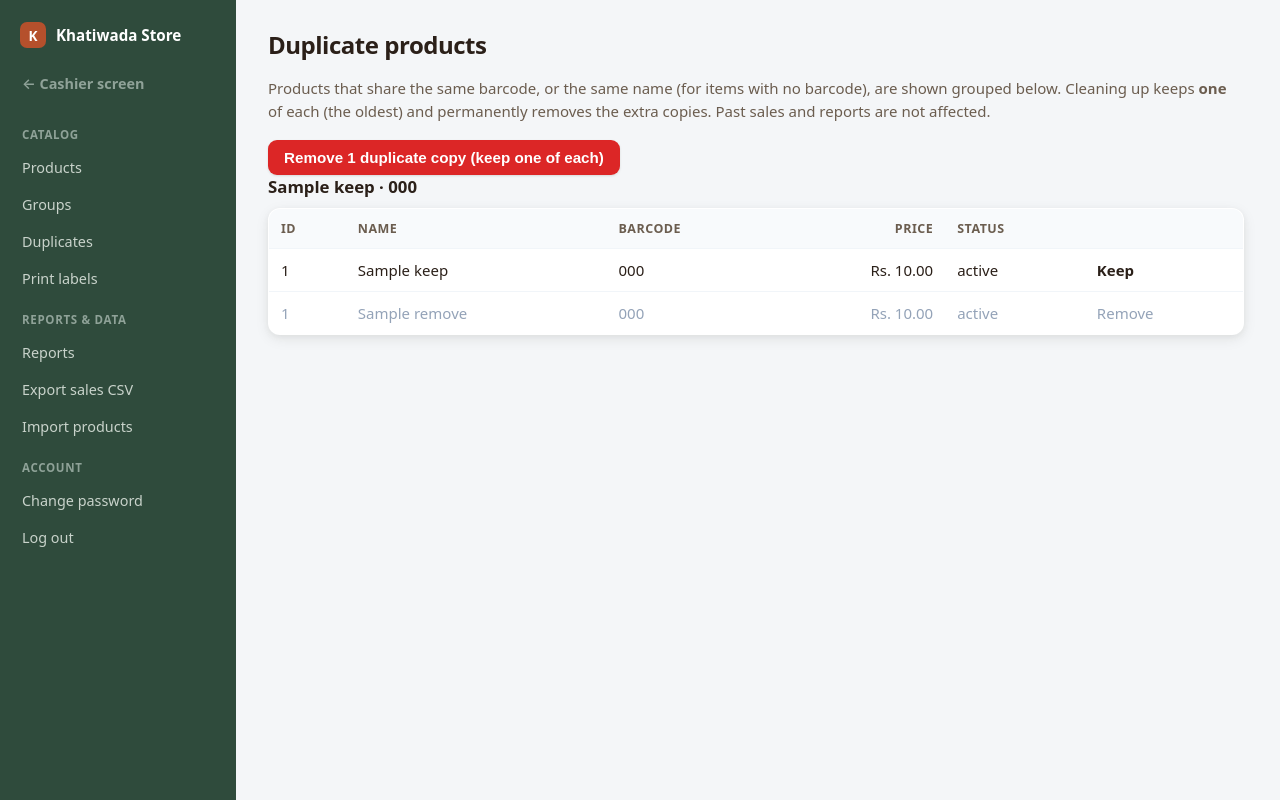
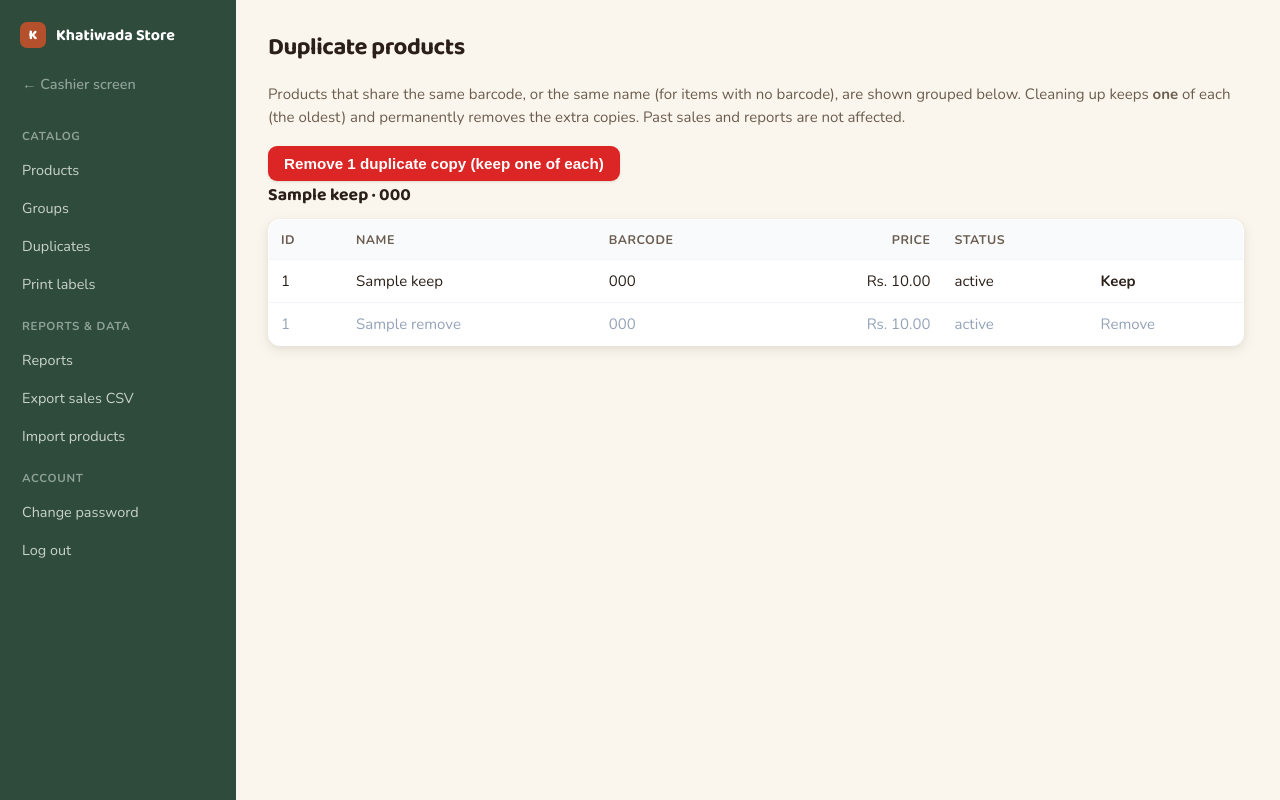
Before and after one commit to utsavkth/khatiwada-zebra-pos, a Flask app: template templates/admin_duplicates.html in a window 1280 px wide. Run offline with Flask 3, Linux system fonts and the light colour scheme; the template is opened without the code that fills it: most values are stand-ins (such as "Sample title", 1, 10 or a date in 2020); some libraries are stand-ins or nearby versions.

Commit message:
Finish matching the cashier and admin UI to the landing page's look
Mirrors nepal-pos's identical change. The earlier palette pass only
swapped CSS variable values; the actual fonts, page background, and
quick-tap tile colors were never wired up, so the live cashier screen
still looked like the old design. This adds Baloo 2 (headings) and
Nunito (body) via Google Fonts, switches the page background from
generic gray to the landing's cream tone, and recolors the weighed/LPG/
pinned quick-tap tiles into green/terracotta/brown families pulled from
the landing palette instead of the old unrelated green/orange/indigo.
Category color-coding itself is unchanged, staff can still tell tile
types apart at a glance. style.css is shared with the Zebra cashier
(zebra.css loads on top of it), so this reaches that UI too.

```diff
--- a/static/admin.css
+++ b/static/admin.css
@@ -4,16 +4,18 @@
 * { box-sizing: border-box; margin: 0; padding: 0; }
 
 :root {
-  /* Palette matched to the pos-saas-landing marketing site (2026-07-27),
-     same mapping as static/style.css -- see that file for the full
-     reasoning. Category badge colours (chip-grocery/lpg/etc.) are left
-     untouched since they're a distinct functional colour-coding, not part
-     of the primary brand palette. */
+  /* Palette and type matched to the pos-saas-landing marketing site
+     (2026-07-27, extended 2026-07-29 to cover fonts and the page
+     background), same mapping as static/style.css -- see that file for
+     the full reasoning. Category badge colours (chip-grocery/lpg/etc.)
+     are left untouched since they're a distinct functional colour-coding,
+     not part of the primary brand palette. */
   --ink: #2B2019;          /* landing ink */
+  --cream: #FBF6ED;        /* landing cream -- page background */
   --header: #2F4B3C;       /* landing green -- dark sidebar */
   --muted: #6B5D4F;        /* landing brown */
   --accent: #B5502C;       /* landing terracotta (legacy links) */
-  --brand: #B5502C;        /* landing terracotta — primary action colour */
+  --brand: #B5502C;        /* landing terracotta, primary action colour */
   --brand-dark: #954025;
   --brand-soft: #F3E3D3;
   --green: #3E5C4B;        /* landing green-light */
@@ -23,11 +25,13 @@
   --shadow-sm: 0 1px 2px rgba(43,32,25,.06), 0 1px 3px rgba(43,32,25,.08);
   --shadow-md: 0 4px 14px rgba(43,32,25,.08), 0 2px 6px rgba(43,32,25,.05);
   --shadow-lg: 0 18px 45px rgba(43,32,25,.28);
+  --font-heading: 'Baloo 2', 'Noto Sans Devanagari', sans-serif;
+  --font-body: 'Nunito', 'Noto Sans Devanagari', sans-serif;
 }
 
 body {
-  font-family: system-ui, -apple-system, "Segoe UI", Roboto, sans-serif;
-  background: #f4f6f8;
+  font-family: var(--font-body);
+  background: var(--cream);
   color: var(--ink);
   font-size: 15px;
   -webkit-font-smoothing: antialiased;
@@ -56,8 +60,9 @@ body {
   display: flex;
   align-items: center;
   gap: 10px;
+  font-family: var(--font-heading);
   font-weight: 700;
-  font-size: 0.95rem;
+  font-size: 1rem;
   color: #fff;
   padding: 6px 8px 16px;
   white-space: nowrap;
@@ -101,8 +106,8 @@ body {
 
 .admin-main { flex: 1; min-width: 0; max-width: 1040px; padding: 28px 32px; }
 
-h1 { font-size: 1.5rem; margin-bottom: 16px; letter-spacing: -0.02em; }
-h2 { font-size: 1.05rem; margin-bottom: 10px; }
+h1 { font-family: var(--font-heading); font-size: 1.5rem; margin-bottom: 16px; letter-spacing: -0.02em; }
+h2 { font-family: var(--font-heading); font-size: 1.1rem; margin-bottom: 10px; }
 
 .page-head { display: flex; justify-content: space-between; align-items: center; margin-bottom: 16px; }
 .page-head h1 { margin-bottom: 0; }
@@ -177,7 +182,7 @@ button.danger:hover { background: #b91c1c; }
   overflow-y: auto;
   box-shadow: var(--shadow-lg);
 }
-.modal-box h3 { font-size: 1.3rem; letter-spacing: -0.01em; }
+.modal-box h3 { font-family: var(--font-heading); font-size: 1.3rem; letter-spacing: -0.01em; }
 .confirm-text { font-size: 1rem; color: var(--muted); line-height: 1.5; }
 .modal-actions { display: flex; gap: 10px; }
 .modal-actions .btn { flex: 1; }
@@ -349,13 +354,13 @@ td.actions .button.small:hover, td.actions button.small:hover {
 }
 .login-brand img { flex-shrink: 0; }
 .login-brand span {
-  font-family: 'Baloo 2', system-ui, sans-serif;
+  font-family: var(--font-heading);
   font-weight: 800;
   font-size: 1.5rem;
   letter-spacing: 0.02em;
   color: var(--ink);
 }
-.login-box h1 { font-size: 1.35rem; text-align: center; margin-bottom: 6px; }
+.login-box h1 { font-family: var(--font-heading); font-size: 1.35rem; text-align: center; margin-bottom: 6px; }
 .login-box label { font-weight: 600; }
 .back-link { display: block; text-align: center; margin-top: 4px; color: var(--accent); text-decoration: none; font-weight: 600; }
 .back-link:hover { text-decoration: underline; }
--- a/templates/admin_base.html
+++ b/templates/admin_base.html
@@ -5,6 +5,8 @@
 <meta name="viewport" content="width=device-width, initial-scale=1">
 <title>{% block title %}Admin{% endblock %} — {{ store_name }}</title>
 <link rel="icon" type="image/svg+xml" href="{{ url_for('static', filename='favicon.svg') }}">
+<link rel="preconnect" href="https://fonts.googleapis.com">
+<link href="https://fonts.googleapis.com/css2?family=Baloo+2:wght@500;600;700;800&family=Nunito:wght@400;600;700;800&family=Noto+Sans+Devanagari:wght@400;600;700&display=swap" rel="stylesheet">
 <link rel="stylesheet" href="{{ url_for('static', filename='admin.css') }}">
 </head>
 <body>
--- a/templates/admin_login.html
+++ b/templates/admin_login.html
@@ -7,7 +7,7 @@
 <link rel="icon" type="image/svg+xml" href="{{ url_for('static', filename='favicon.svg') }}">
 <link rel="stylesheet" href="{{ url_for('static', filename='admin.css') }}">
 <link rel="preconnect" href="https://fonts.googleapis.com">
-<link href="https://fonts.googleapis.com/css2?family=Baloo+2:wght@700;800&display=swap" rel="stylesheet">
+<link href="https://fonts.googleapis.com/css2?family=Baloo+2:wght@500;600;700;800&family=Nunito:wght@400;600;700;800&family=Noto+Sans+Devanagari:wght@400;600;700&display=swap" rel="stylesheet">
 </head>
 <body class="login-body">
 <form method="post" class="login-box">
--- a/templates/admin_setup.html
+++ b/templates/admin_setup.html
@@ -7,7 +7,7 @@
 <link rel="icon" type="image/svg+xml" href="{{ url_for('static', filename='favicon.svg') }}">
 <link rel="stylesheet" href="{{ url_for('static', filename='admin.css') }}">
 <link rel="preconnect" href="https://fonts.googleapis.com">
-<link href="https://fonts.googleapis.com/css2?family=Baloo+2:wght@700;800&display=swap" rel="stylesheet">
+<link href="https://fonts.googleapis.com/css2?family=Baloo+2:wght@500;600;700;800&family=Nunito:wght@400;600;700;800&family=Noto+Sans+Devanagari:wght@400;600;700&display=swap" rel="stylesheet">
 </head>
 <body class="login-body">
 <form method="post" class="login-box">
--- a/templates/zebra.html
+++ b/templates/zebra.html
@@ -8,6 +8,8 @@
 <link rel="manifest" href="{{ url_for('static', filename='manifest.json') }}">
 <link rel="icon" type="image/svg+xml" href="{{ url_for('static', filename='favicon.svg') }}">
 <link rel="apple-touch-icon" href="{{ url_for('static', filename='icon-192.png') }}">
+<link rel="preconnect" href="https://fonts.googleapis.com">
+<link href="https://fonts.googleapis.com/css2?family=Baloo+2:wght@500;600;700;800&family=Nunito:wght@400;600;700;800&family=Noto+Sans+Devanagari:wght@400;600;700&display=swap" rel="stylesheet">
 <link rel="stylesheet" href="{{ url_for('static', filename='style.css') }}">
 <link rel="stylesheet" href="{{ url_for('static', filename='zebra.css') }}">
 </head>
```
Also changed, not shown: static/style.css (+36 -19 lines).
